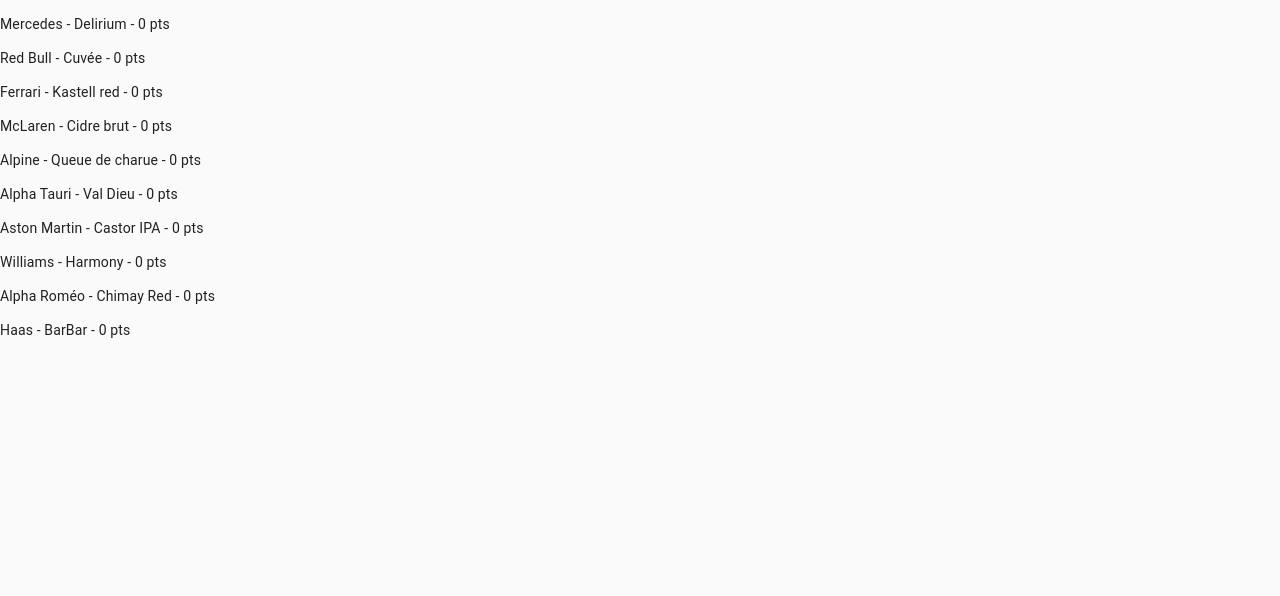
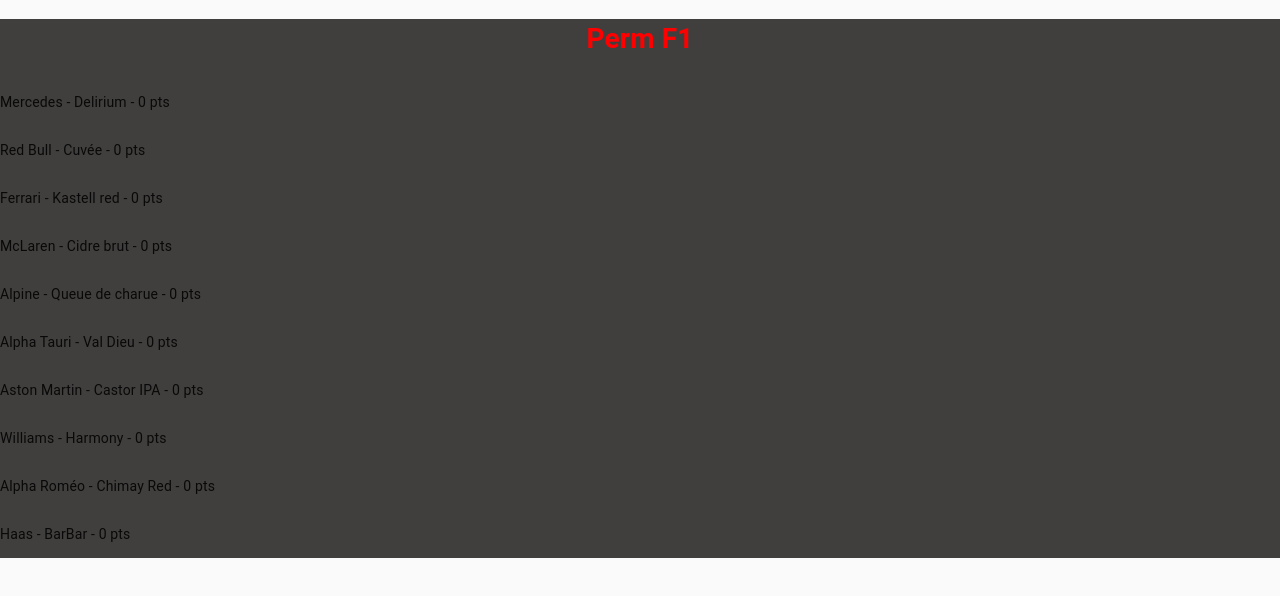
Before and after one commit to picasso-utc/webtv, a React (Create React App) app: page /permf1 in a window 1280 px wide. Shown: the top 596 px of the page. Built offline with nearby package versions, Linux system fonts and the light colour scheme; no server answers.

Commit message:
add background image

```diff
--- a/src/pages/PermFormule1.js
+++ b/src/pages/PermFormule1.js
@@ -121,9 +121,6 @@
     render() {
         const { classes } = this.props;
         const { beers } = this.state;
-        const backgroundImage = {
-            backgroundImage: 'url(\'' + asset_url('/images/background_logo.png') + '\')'
-        }
 
         const keysBeer = Object.keys(beers).sort(function(a,b){
             let aKeys = Object.keys(beers[a])
@@ -140,13 +137,20 @@
         })
 
         console.log(test)
+        const backgroundImage = {
+            backgroundImage: 'url(\'' + asset_url('/images/f1.png') + '\')'
+        }
         return (
-
-            <div>
+            <div className={classes.background}>
+                <h1 className={classes.title}>Perm F1</h1>
                 {
-                    test.map((value => {
-                        return(<p>{value.name} - {value.nb} pts</p>)
-                    }))
+                    <Grid container direction={"column"} style={{height: '90%'}}>
+                        {
+                            test.map((value => {
+                                return(<p>{value.name} - {value.nb} pts</p>)
+                            }))
+                        }
+                    </Grid>
                 }
             </div>
         );
@@ -154,6 +158,16 @@
 }
 
 const styles = theme => ({
+    title : {
+        textAlign: 'center',
+        color : 'red',
+        fontWeight: 600,
+        fontsize : 20
+    },
+
+    background : {
+        backgroundColor : '#413F3E',
+    }
 
 
 });
```
Also changed, not shown: public/images/f1_background.jpeg (added).
